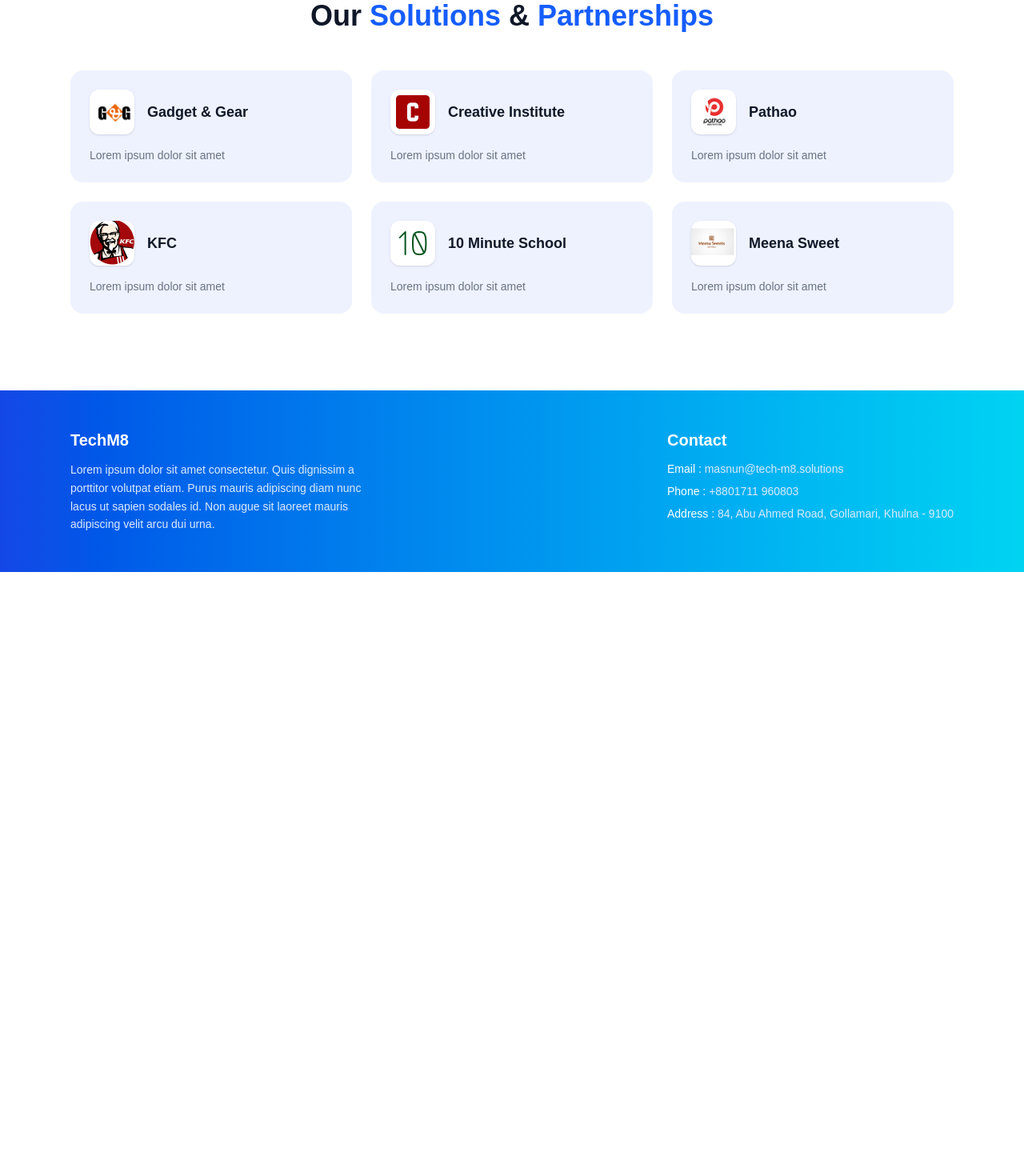
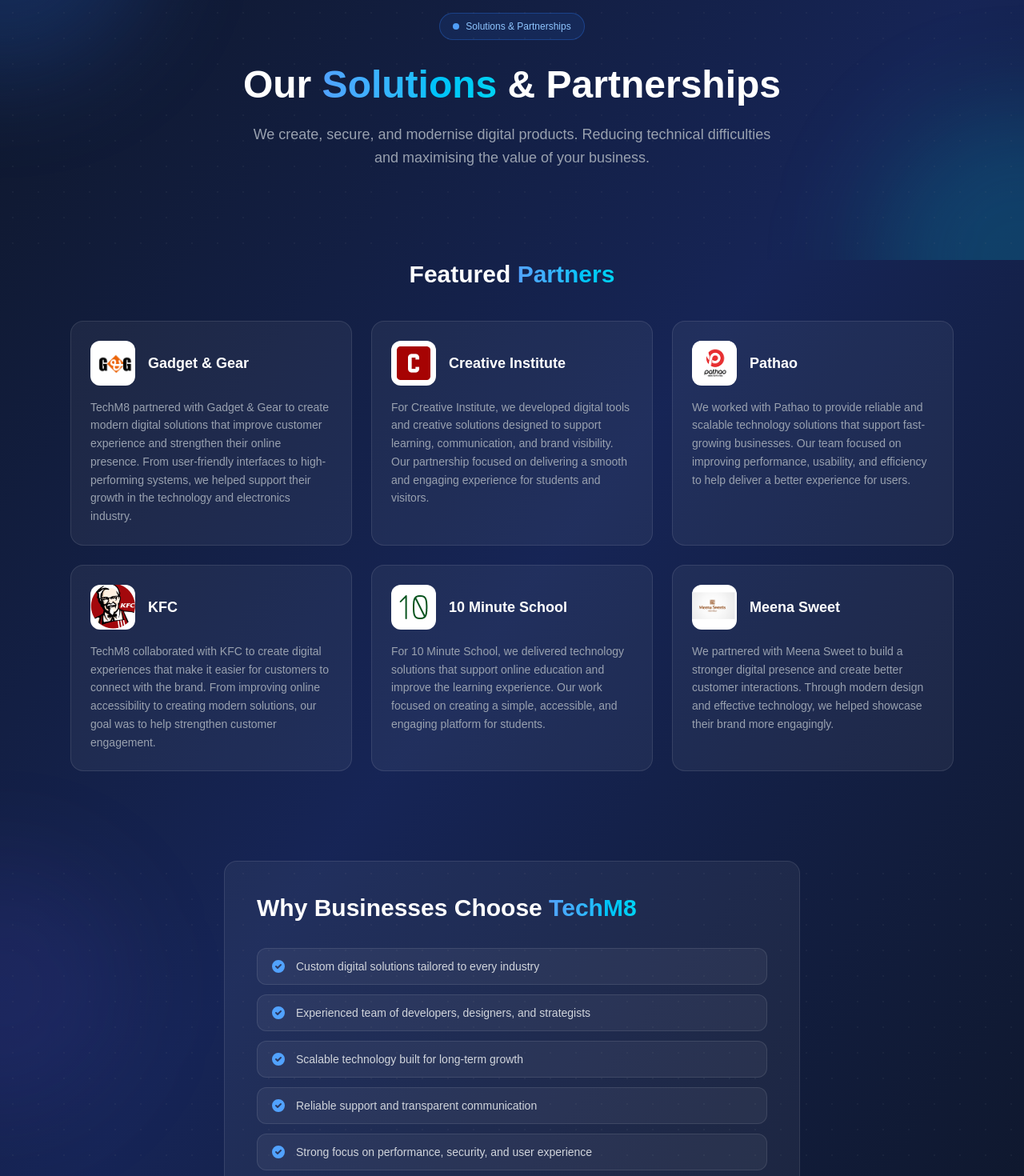
Before and after one commit to tech-m8/website, a Next.js app: page /products in a window 1280 px wide. Shown: the part 160-1630 px from the top of the page at 80% size. Before the commit the page ends 875 px from the top, so only its background shows below. Built offline with nearby package versions, Linux system fonts and the light colour scheme.

Commit message:
Remake products page with dark gradient design and real content
- Dark gradient style matching rest of v2 design
- Real partner descriptions for all 6 partners
- Why Businesses Choose TechM8 section with 5 bullet points
- Removed Next.js Image component, using img tag instead

```diff
--- a/app/products/page.js
+++ b/app/products/page.js
@@ -1,79 +1,129 @@
-import Image from 'next/image';
+export const metadata = {
+  title: 'Our Solutions & Partnerships | TechM8',
+  description: 'We create, secure, and modernise digital products. Reducing technical difficulties and maximising the value of your business.',
+};
 
 const partners = [
   {
     name: 'Gadget & Gear',
-    desc: 'Lorem ipsum dolor sit amet',
+    desc: 'TechM8 partnered with Gadget & Gear to create modern digital solutions that improve customer experience and strengthen their online presence. From user-friendly interfaces to high-performing systems, we helped support their growth in the technology and electronics industry.',
     logo: '/logo/gadget-and-gear.png',
   },
   {
     name: 'Creative Institute',
-    desc: 'Lorem ipsum dolor sit amet',
+    desc: 'For Creative Institute, we developed digital tools and creative solutions designed to support learning, communication, and brand visibility. Our partnership focused on delivering a smooth and engaging experience for students and visitors.',
     logo: '/logo/creative-institute.png',
   },
   {
     name: 'Pathao',
-    desc: 'Lorem ipsum dolor sit amet',
+    desc: 'We worked with Pathao to provide reliable and scalable technology solutions that support fast-growing businesses. Our team focused on improving performance, usability, and efficiency to help deliver a better experience for users.',
     logo: '/logo/pathao.png',
   },
   {
     name: 'KFC',
-    desc: 'Lorem ipsum dolor sit amet',
+    desc: 'TechM8 collaborated with KFC to create digital experiences that make it easier for customers to connect with the brand. From improving online accessibility to creating modern solutions, our goal was to help strengthen customer engagement.',
     logo: '/logo/kfc.png',
   },
   {
     name: '10 Minute School',
-    desc: 'Lorem ipsum dolor sit amet',
+    desc: 'For 10 Minute School, we delivered technology solutions that support online education and improve the learning experience. Our work focused on creating a simple, accessible, and engaging platform for students.',
     logo: '/logo/10-minute-school.png',
   },
   {
     name: 'Meena Sweet',
-    desc: 'Lorem ipsum dolor sit amet',
+    desc: 'We partnered with Meena Sweet to build a stronger digital presence and create better customer interactions. Through modern design and effective technology, we helped showcase their brand more engagingly.',
     logo: '/logo/meena-sweet.png',
   },
 ];
 
-export const metadata = {
-  title: 'Our Solutions & Partnerships | TechM8',
-  description: 'Meet our trusted partners and client solutions.',
-};
+const whyPoints = [
+  'Custom digital solutions tailored to every industry',
+  'Experienced team of developers, designers, and strategists',
+  'Scalable technology built for long-term growth',
+  'Reliable support and transparent communication',
+  'Strong focus on performance, security, and user experience',
+];
 
-function PartnerCard({ name, desc, logo }) {
+export default function ProductsPage() {
   return (
-    <div className="bg-indigo-50 rounded-2xl p-6 hover:shadow-md transition-shadow">
-      {/* Logo + Name */}
+    <div className="bg-gradient-to-br from-slate-900 via-blue-950 to-slate-900 min-h-screen">
+      {/* Hero */}
+      <section className="relative overflow-hidden py-20 md:py-28">
+        <div className="absolute top-0 left-0 w-96 h-96 bg-blue-500/20 rounded-full blur-3xl -translate-x-1/2 -translate-y-1/2" />
+        <div className="absolute bottom-0 right-0 w-96 h-96 bg-cyan-500/20 rounded-full blur-3xl translate-x-1/2 translate-y-1/2" />
+        <div className="absolute inset-0 opacity-10"
+          style={{
+            backgroundImage: 'radial-gradient(circle, #6b7280 1px, transparent 1px)',
+            backgroundSize: '32px 32px',
+          }}
+        />
+        <div className="relative max-w-4xl mx-auto px-6 text-center">
+          <div className="inline-flex items-center gap-2 bg-blue-500/10 border border-blue-500/30 text-blue-300 text-xs font-medium px-4 py-2 rounded-full mb-8">
+            <span className="w-2 h-2 bg-blue-400 rounded-full animate-pulse" />
+            Solutions & Partnerships
+          </div>
+          <h1 className="text-4xl md:text-5xl font-bold text-white mb-6">
+            Our <span className="bg-gradient-to-r from-blue-400 to-cyan-400 bg-clip-text text-transparent">Solutions</span> &amp; Partnerships
+          </h1>
+          <p className="text-gray-400 text-lg leading-relaxed max-w-2xl mx-auto">
+            We create, secure, and modernise digital products. Reducing technical difficulties and maximising the value of your business.
+          </p>
+        </div>
+      </section>
+
+      {/* Featured Partners */}
+      <section className="relative pb-20 md:pb-28">
+        <div className="max-w-6xl mx-auto px-6">
+          <h2 className="text-2xl md:text-3xl font-bold text-white mb-10 text-center">
+            Featured <span className="bg-gradient-to-r from-blue-400 to-cyan-400 bg-clip-text text-transparent">Partners</span>
+          </h2>
+          <div className="grid grid-cols-1 sm:grid-cols-2 lg:grid-cols-3 gap-6">
+            {partners.map((partner) => (
+              <div key={partner.name} className="bg-white/5 border border-white/10 rounded-2xl p-6 hover:bg-white/10 transition-all">
                 <div className="flex items-center gap-4 mb-4">
-        <div className="w-14 h-14 rounded-xl bg-white flex items-center justify-center flex-shrink-0 overflow-hidden shadow-sm">
-          <Image
-            src={logo}
-            alt={name}
-            width={56}
-            height={56}
+                  <div className="w-14 h-14 rounded-xl bg-white flex items-center justify-center flex-shrink-0 overflow-hidden">
+                    <img
+                      src={partner.logo}
+                      alt={partner.name}
                       className="object-contain w-full h-full"
                     />
                   </div>
-        <h3 className="font-bold text-gray-900 text-lg">{name}</h3>
+                  <h3 className="font-bold text-white text-lg">{partner.name}</h3>
                 </div>
-      <p className="text-gray-500 text-sm">{desc}</p>
+                <p className="text-gray-400 text-sm leading-relaxed">{partner.desc}</p>
               </div>
-  );
-}
-
-export default function ProductsPage() {
-  return (
-    <section className="bg-white py-16 md:py-24">
-      <div className="max-w-6xl mx-auto px-6">
-        <h1 className="text-3xl md:text-4xl font-bold text-center text-gray-900 mb-12">
-          Our <span className="text-blue-600">Solutions</span> &amp;{' '}
-          <span className="text-blue-600">Partnerships</span>
-        </h1>
-
-        <div className="grid grid-cols-1 sm:grid-cols-2 lg:grid-cols-3 gap-6">
-          {partners.map((partner) => (
-            <PartnerCard key={partner.name} {...partner} />
             ))}
           </div>
         </div>
       </section>
+
+      {/* Why Businesses Choose TechM8 */}
+      <section className="relative pb-20 md:pb-28">
+        <div className="absolute top-0 left-0 w-80 h-80 bg-indigo-500/10 rounded-full blur-3xl -translate-x-1/2" />
+        <div className="absolute inset-0 opacity-10"
+          style={{
+            backgroundImage: 'radial-gradient(circle, #6b7280 1px, transparent 1px)',
+            backgroundSize: '32px 32px',
+          }}
+        />
+        <div className="relative max-w-3xl mx-auto px-6">
+          <div className="bg-white/5 border border-white/10 rounded-2xl p-8 md:p-10">
+            <h2 className="text-2xl md:text-3xl font-bold text-white mb-8">
+              Why Businesses Choose <span className="bg-gradient-to-r from-blue-400 to-cyan-400 bg-clip-text text-transparent">TechM8</span>
+            </h2>
+            <ul className="space-y-3">
+              {whyPoints.map((point, i) => (
+                <li key={i} className="flex items-center gap-3 text-sm text-gray-300 bg-white/5 border border-white/10 rounded-xl px-4 py-3">
+                  <svg className="w-5 h-5 text-blue-400 flex-shrink-0" fill="currentColor" viewBox="0 0 20 20">
+                    <path fillRule="evenodd" d="M10 18a8 8 0 100-16 8 8 0 000 16zm3.707-9.293a1 1 0 00-1.414-1.414L9 10.586 7.707 9.293a1 1 0 00-1.414 1.414l2 2a1 1 0 001.414 0l4-4z" clipRule="evenodd" />
+                  </svg>
+                  {point}
+                </li>
+              ))}
+            </ul>
+          </div>
+        </div>
+      </section>
+    </div>
   );
 }
```
Lines whose indentation alone changed are shown as unchanged.
